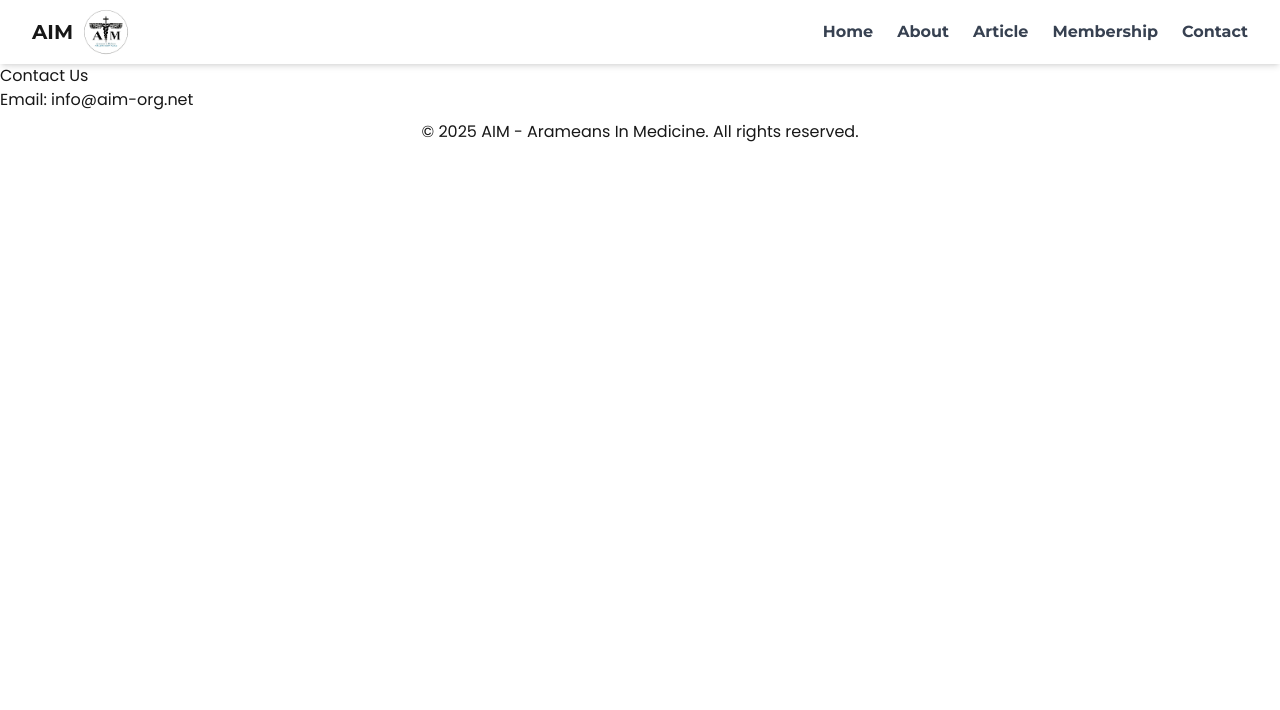
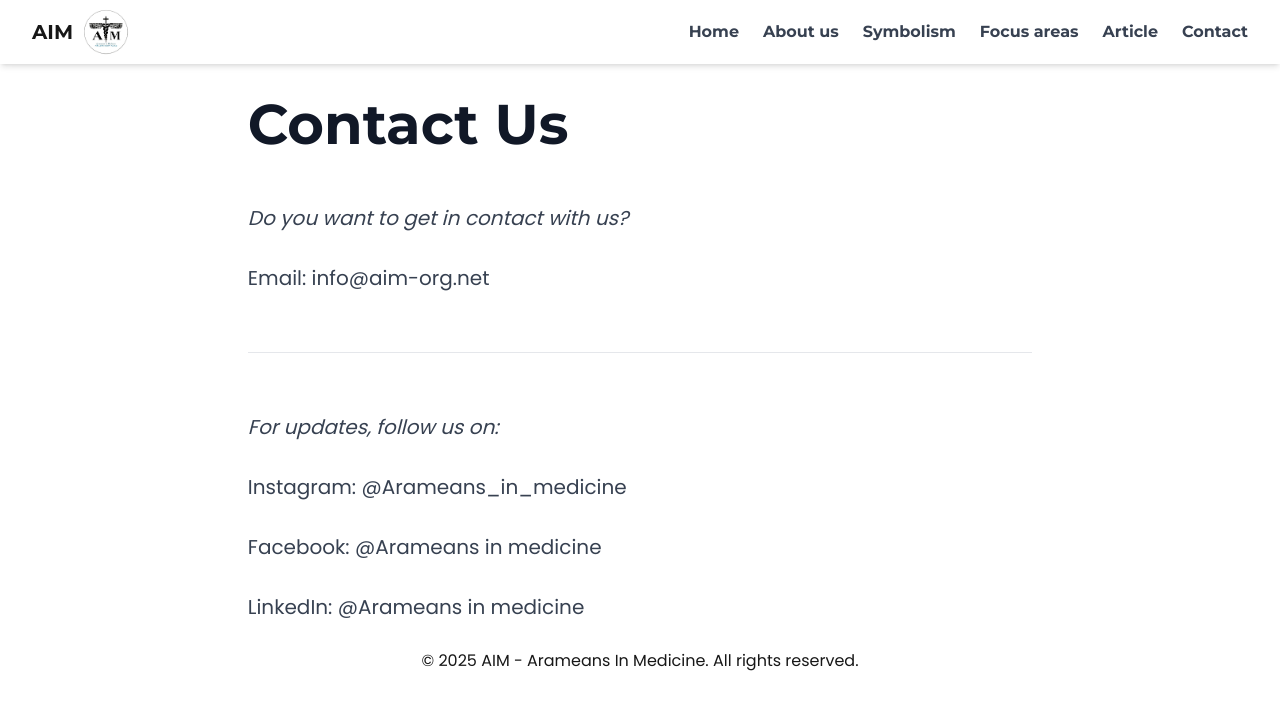
Before and after one commit to MosesDaCode/AIM-FrontEnd, a Next.js app: page /contact in a window 1280 px wide. Shown: the top 710 px of the page. Built offline with nearby package versions, Linux system fonts and the light colour scheme.

Commit message:
Fix contact

```diff
--- a/app/contact/page.tsx
+++ b/app/contact/page.tsx
@@ -1,8 +1,22 @@
+import { montserrat, poppins } from "@/assets/Fonts";
+
 export default function Contact() {
-    return (
-      <section>
-        <h1>Contact Us</h1>
+  return (
+    <section>
+      <article className="max-w-prose prose mx-auto lg:prose-xl px-4 lg:pt-8 py-4">
+        <h1 className={`${montserrat.className} text-4xl`}>Contact Us</h1>
+        <p>
+          <em>Do you want to get in contact with us?</em>
+        </p>
         <p>Email: info@aim-org.net</p>
-      </section>
-    );
-  }
+        <hr />
+        <p>
+          <em>For updates, follow us on:</em>
+        </p>
+        <p>Instagram: @Arameans_in_medicine</p>
+        <p>Facebook: @Arameans in medicine</p>
+        <p>LinkedIn: @Arameans in medicine</p>
+      </article>
+    </section>
+  );
+}
--- a/components/Navbar.tsx
+++ b/components/Navbar.tsx
@@ -61,9 +61,19 @@ const Navbar: React.FC = () => {
                 Home
               </Link>
             </li>
-            <li>
-              <Link href="/about" onClick={() => setIsOpen(false)}>
-                About
+            <li className={linkClasses}>
+              <Link href="/about-us" onClick={() => setIsOpen(false)}>
+                About us
+              </Link>
+            </li>
+            <li className={linkClasses}>
+              <Link href="/symbolism" onClick={() => setIsOpen(false)}>
+                Symbolism
+              </Link>
+            </li>
+            <li className={linkClasses}>
+              <Link href="/focus-areas" onClick={() => setIsOpen(false)}>
+                Focus areas
               </Link>
             </li>
             <li className={linkClasses}>
@@ -71,11 +81,16 @@ const Navbar: React.FC = () => {
                 Article
               </Link>
             </li>
-            <li>
+            {/* <li className={linkClasses}>
               <Link href="/membership" onClick={() => setIsOpen(false)}>
                 Membership
               </Link>
-            </li>
+            </li> */}
+            {/* <li className={linkClasses}>
+              <Link href="/photo-gallery" onClick={() => setIsOpen(false)}>
+                Photo Gallery
+              </Link>
+            </li> */}
             <li className={linkClasses}>
               <Link href="/contact" onClick={() => setIsOpen(false)}>
                 Contact
```
Also changed, not shown: app/article/page.tsx (+11 -0 lines).
